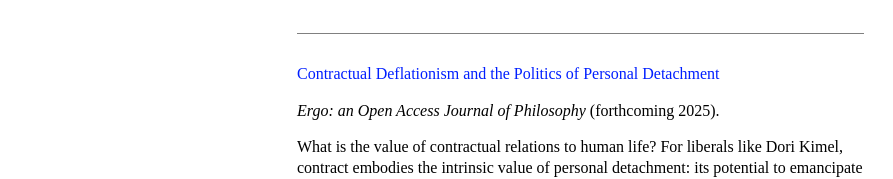
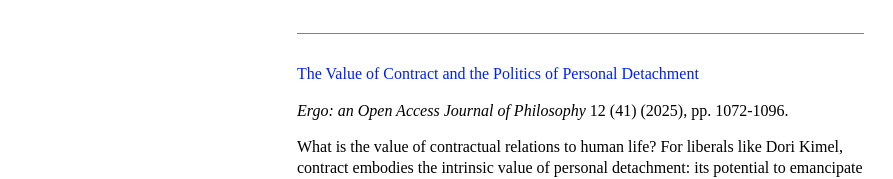
Before and after one commit to kentre3000/kentre3000.github.io, a plain HTML site: page docs/index.html in a window 1280 px wide. Shown: the part 421-600 px from the top of the page, without its empty margins (28-921 px from the left). Drawn offline with Linux system fonts and the light colour scheme; a web font is replaced by a local one.

Commit message:
Update index.html

```diff
--- a/docs/index.html
+++ b/docs/index.html
@@ -142,8 +142,8 @@
 
 
 
-                  <p><a href="https://drive.google.com/file/d/1aln3Td5jDmac1bOSiziBEghg7raVNXXR/view?usp=sharing" target="_blank" style="text-decoration: none">Contractual Deflationism and the Politics of Personal Detachment</a></p>
-           <p><em>Ergo: an Open Access Journal of Philosophy</em> (forthcoming 2025).</p>
+                  <p><a href="https://drive.google.com/file/d/1aln3Td5jDmac1bOSiziBEghg7raVNXXR/view?usp=sharing" target="_blank" style="text-decoration: none">The Value of Contract and the Politics of Personal Detachment</a></p>
+           <p><em>Ergo: an Open Access Journal of Philosophy</em> 12 (41) (2025), pp. 1072-1096.</p>
             <p>
 
            <p>What is the value of contractual relations to human life? For liberals like Dori Kimel, contract embodies the intrinsic value of personal detachment: its potential to emancipate us from traditional social relations. Borrowing a line of thought from Nancy Fraser, I argue that such liberals overlook that contractual relations may dominate us too, but instead through alienation under market conditions. I suggest that this issue remains irresolvable until we see personal detachment, and thus contract, as in fact of ‘merely’ instrumental value.</p>
```
